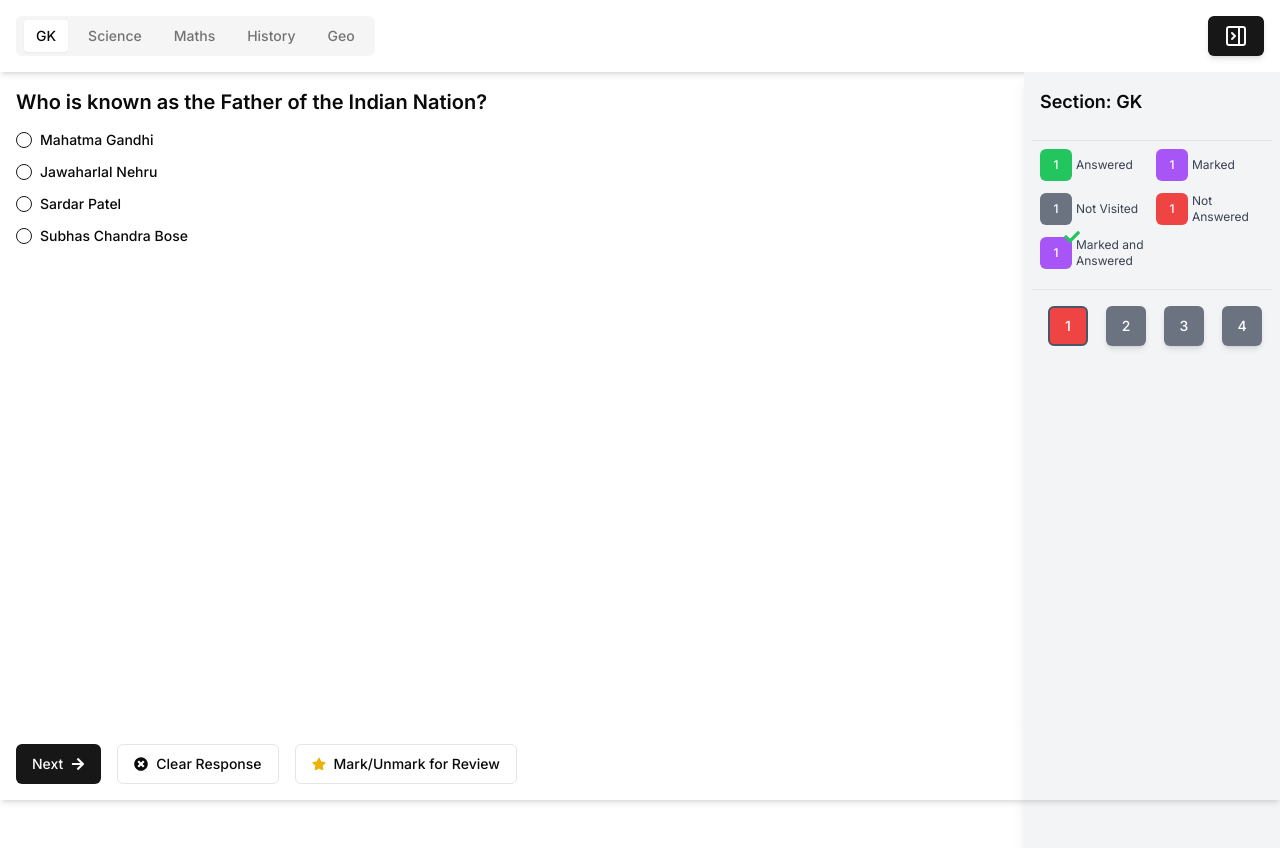
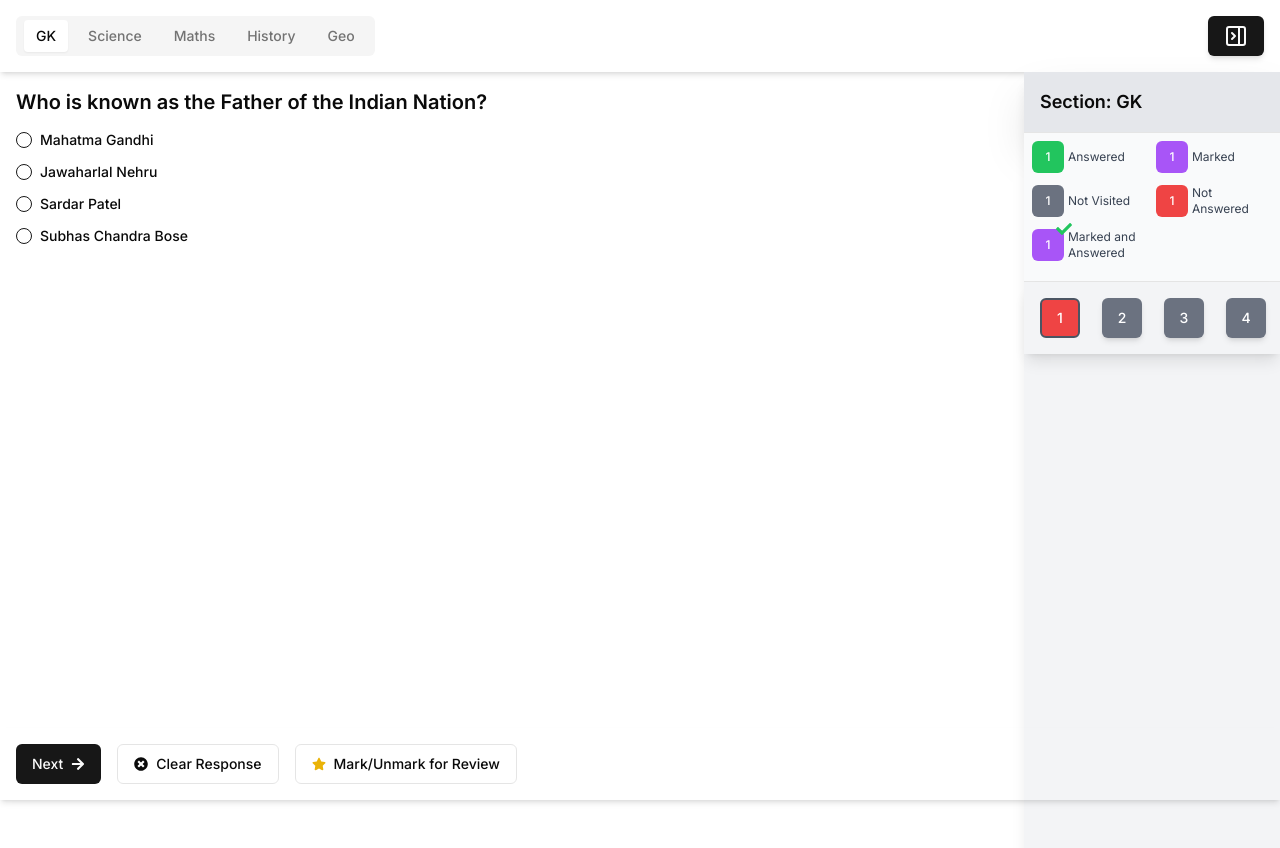
Before and after one commit to destx0/gquiz, a Next.js app: page /test in a window 1280 px wide. Shown: the top 848 px of the page. After the commit the page ends 800 px from the top, so only its background shows below. Built offline with nearby package versions, Linux system fonts and the light colour scheme.

Commit message:
added side bar style

```diff
--- a/src/components/NavigationSidebar.jsx
+++ b/src/components/NavigationSidebar.jsx
@@ -19,18 +19,19 @@ const NavigationSidebar = ({
 	if (!showNavigation) return null;
 
 	return (
-		<div
-			className={`fixed right-0 top-0 h-full w-64 bg-gray-100 shadow-lg transition-transform transform md:relative md:translate-x-0 md:block md:h-screen`}
-		>
-			<div className="flex justify-between items-center p-4">
-				<h2 className="text-lg font-semibold">
+		<div className={`fixed right-0 h-full  w-64 bg-gray-100 shadow-lg `}>
+			<div className="flex justify-between items-center p-4 bg-gray-200 shadow-2xl">
+				<h2 className="text-lg font-semibold ">
 					Section: {questions[currentSectionIndex].section}
 				</h2>
 			</div>
-			<div className="p-2">
+			<div className="">
 				<Separator />
+				<div className="bg-gray-50 ">
 					<QuestionDescription />
+				</div>
 				<Separator />
+				<div className="shadow-lg">
 					<QuestionNavigation
 						numberOfQuestions={numberOfQuestions}
 						currentQuestionIndex={currentQuestionIndex}
@@ -43,6 +44,7 @@ const NavigationSidebar = ({
 					/>
 				</div>
 			</div>
+		</div>
 	);
 };
 
```
Lines whose indentation alone changed are shown as unchanged.
